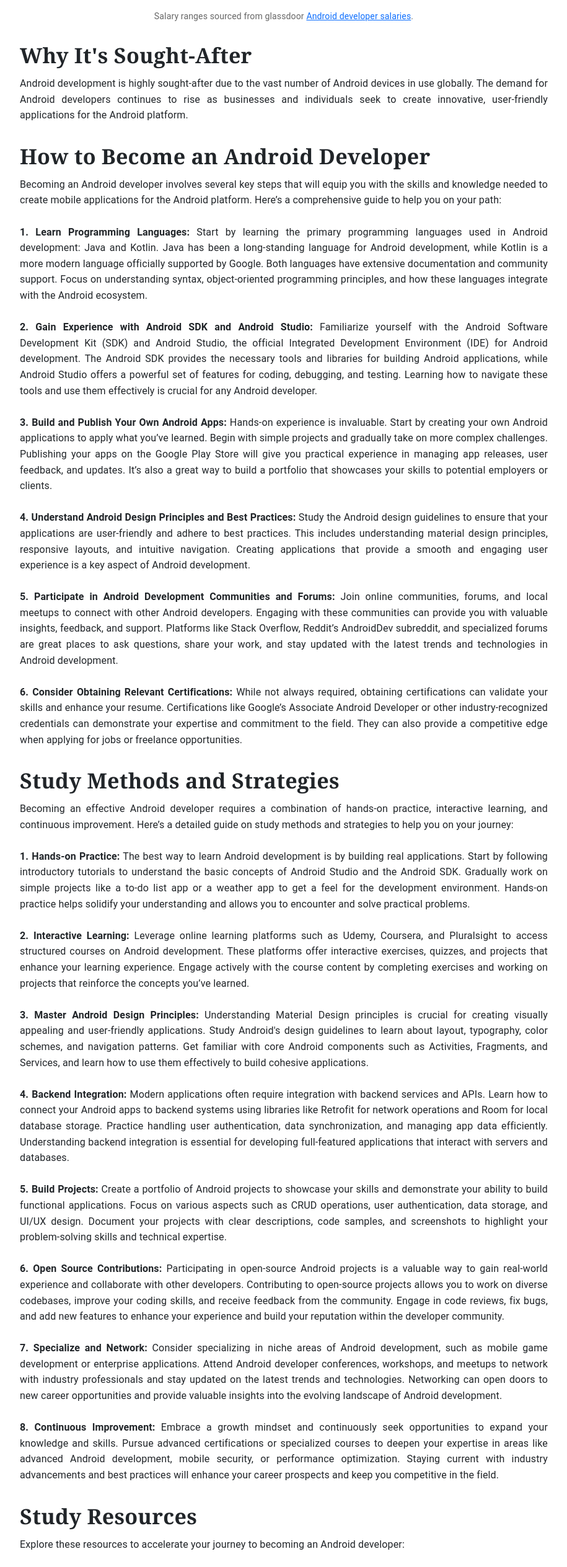
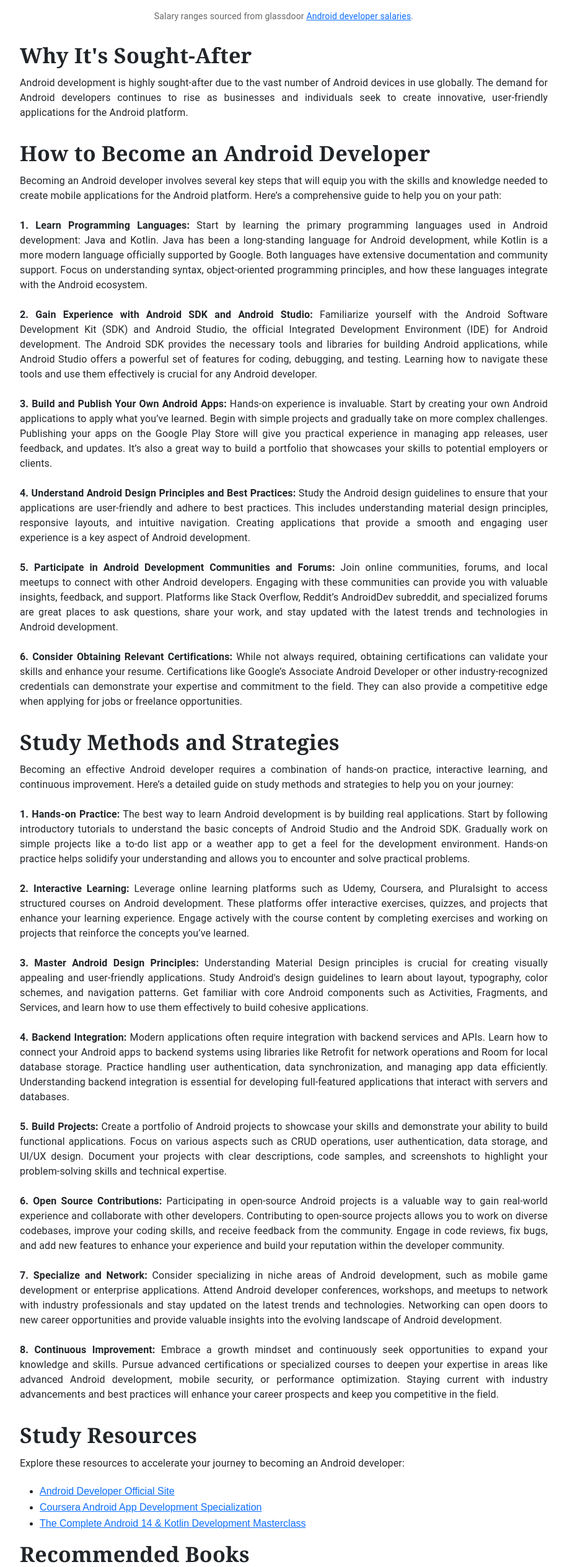
Before and after one commit to PythonShinobi/developer-path, a React (Create React App) app in the folder client/: page /android-developer in a window 1280 px wide. Shown: the part 4780-7308 px from the top of the page at 62% size, without its empty margins (182-1097 px from the left). Built offline with nearby package versions, Linux system fonts and the light colour scheme; no server answers.

Commit message:
Update the word spacing in the page.

```diff
--- a/client/src/components/android-developer/AndroidDeveloperPage.jsx
+++ b/client/src/components/android-developer/AndroidDeveloperPage.jsx
@@ -524,7 +524,11 @@ const AndroidDeveloperPage = () => {
           <Typography
             variant="body1"
             paragraph
-            style={{ textAlign: 'justify', lineHeight: '1.6', marginBottom: '20px' }}
+            style={{
+              textAlign: 'justify',
+              wordSpacing: isSmallScreen ? 0 : 0, // Adjust word spacing for smaller screens
+              marginBottom: '20px'
+            }}
           >
             Android development is highly sought-after due to the vast number of Android devices in use globally. The demand for Android developers continues to rise as businesses and individuals seek to create innovative, user-friendly applications for the Android platform.
           </Typography>
@@ -545,7 +549,11 @@ const AndroidDeveloperPage = () => {
           <Typography
             variant="body1"
             paragraph
-            style={{ textAlign: 'justify', lineHeight: '1.6', marginBottom: '20px' }}
+            style={{
+              textAlign: 'justify',
+              wordSpacing: isSmallScreen ? 0 : 0, // Adjust word spacing for smaller screens
+              marginBottom: '20px'
+            }}
           >
             Becoming an Android developer involves several key steps that will equip you with the skills and knowledge needed to create mobile applications for the Android platform. Here’s a comprehensive guide to help you on your path:
             <br /><br />
@@ -578,7 +586,11 @@ const AndroidDeveloperPage = () => {
           <Typography
             variant="body1"
             paragraph
-            style={{ textAlign: 'justify', lineHeight: '1.6', marginBottom: '20px' }}
+            style={{
+              textAlign: 'justify',
+              wordSpacing: isSmallScreen ? 0 : 0, // Adjust word spacing for smaller screens
+              marginBottom: '20px'
+            }}
           >
             Becoming an effective Android developer requires a combination of hands-on practice, interactive learning, and continuous improvement. Here’s a detailed guide on study methods and strategies to help you on your journey:
             <br /><br />
@@ -615,7 +627,7 @@ const AndroidDeveloperPage = () => {
           <Typography
             variant="body1"
             paragraph
-            style={{ textAlign: 'justify', lineHeight: '1.6', marginBottom: '20px' }}
+            style={{ textAlign: 'justify', lineHeight: '1.6', wordSpacing: isSmallScreen ? 0 : 0, marginBottom: '20px' }}
           >
             Explore these resources to accelerate your journey to becoming an Android developer:
           </Typography>
```
